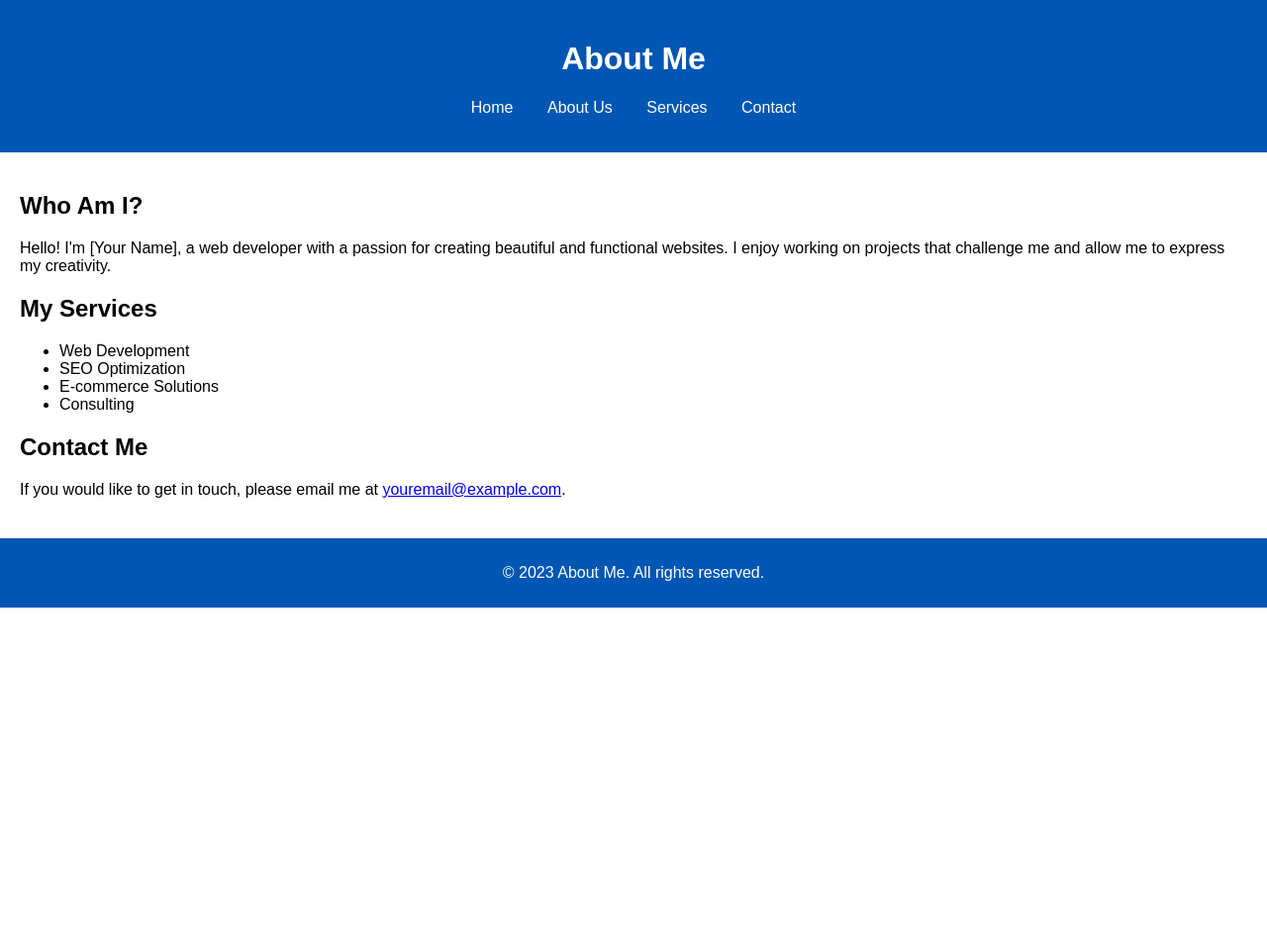
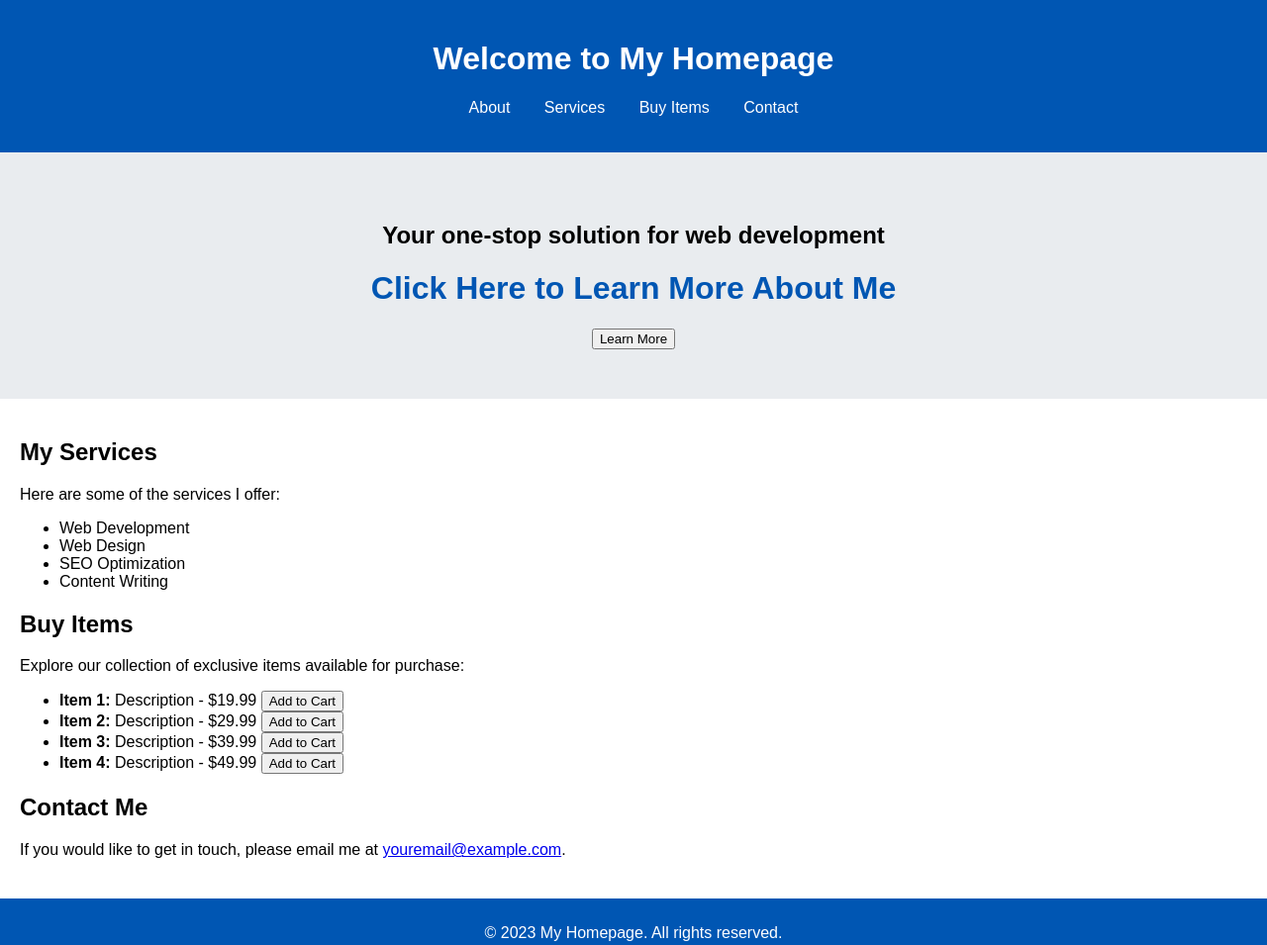
Before and after one commit to JackBuxton/JackBuxton.github.io, a plain HTML site: page About.html in a window 1280 px wide. Shown: the whole page at 99% size. Before the commit the page ends 800 px from the top, so only its background shows below. Drawn offline with Linux system fonts and the light colour scheme.

Commit message:
Update About.html

```diff
--- a/About.html
+++ b/About.html
@@ -3,7 +3,8 @@
 <head>
     <meta charset="UTF-8">
     <meta name="viewport" content="width=device-width, initial-scale=1.0">
-    <title>About Me</title>
+    <title>My Homepage</title>
+    <link rel="stylesheet" href="styles.css"> <!-- Link to your CSS file -->
     <style>
         body {
             font-family: Arial, sans-serif;
@@ -28,6 +29,11 @@
             color: white;
             text-decoration: none;
         }
+        .hero {
+            background: #e9ecef;
+            padding: 50px 20px;
+            text-align: center;
+        }
         main {
             padding: 20px;
         }
@@ -48,30 +54,47 @@
 <body>
 
 <header>
-    <h1>About Me</h1>
+    <h1>Welcome to My Homepage</h1>
     <nav>
         <ul>
-            <li><a href="index.html">Home</a></li> <!-- Link back to homepage -->
-            <li><a href="#about">About Us</a></li>
+            <li><a href="about.html">About</a></li>
             <li><a href="#services">Services</a></li>
+            <li><a href="#buy-items">Buy Items</a></li> <!-- Link to Buy Items section -->
             <li><a href="#contact">Contact</a></li>
         </ul>
     </nav>
 </header>
 
+<div class="hero">
+    <h2>Your one-stop solution for web development</h2>
+    <h1 style="cursor: pointer;">
+        <a href="about.html" style="text-decoration: none; color: #0056b3;">
+            Click Here to Learn More About Me
+        </a>
+    </h1>
+    <button onclick="location.href='about.html'">Learn More</button>
+</div>
+
 <main>
-    <section id="about">
-        <h2>Who Am I?</h2>
-        <p>Hello! I'm [Your Name], a web developer with a passion for creating beautiful and functional websites. I enjoy working on projects that challenge me and allow me to express my creativity.</p>
+    <section id="services">
+        <h2>My Services</h2>
+        <p>Here are some of the services I offer:</p>
+        <ul>
+            <li>Web Development</li>
+            <li>Web Design</li>
+            <li>SEO Optimization</li>
+            <li>Content Writing</li>
+        </ul>
     </section>
 
-    <section id="services">
-        <h2>My Services</h2>
+    <section id="buy-items">
+        <h2>Buy Items</h2>
+        <p>Explore our collection of exclusive items available for purchase:</p>
         <ul>
-            <li>Web Development</li>
-            <li>SEO Optimization</li>
-            <li>E-commerce Solutions</li>
-            <li>Consulting</li>
+            <li><strong>Item 1:</strong> Description - $19.99 <button>Add to Cart</button></li>
+            <li><strong>Item 2:</strong> Description - $29.99 <button>Add to Cart</button></li>
+            <li><strong>Item 3:</strong> Description - $39.99 <button>Add to Cart</button></li>
+            <li><strong>Item 4:</strong> Description - $49.99 <button>Add to Cart</button></li>
         </ul>
     </section>
 
@@ -82,7 +105,7 @@
 </main>
 
 <footer>
-    <p>© 2023 About Me. All rights reserved.</p>
+    <p>© 2023 My Homepage. All rights reserved.</p>
 </footer>
 
 </body>
```
